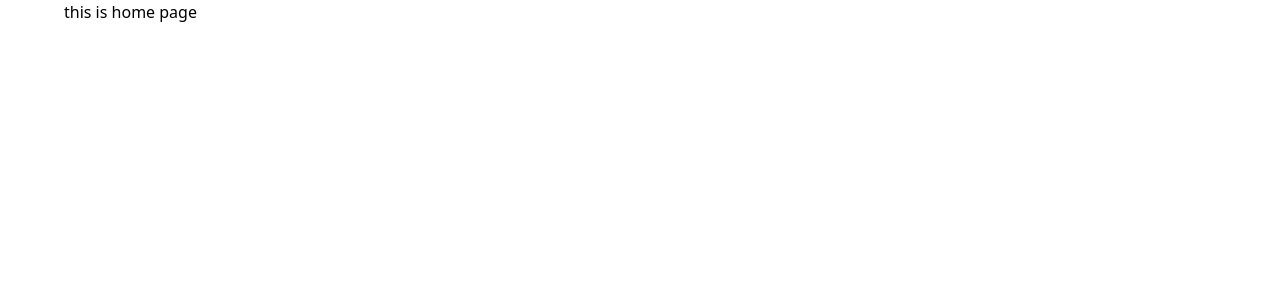
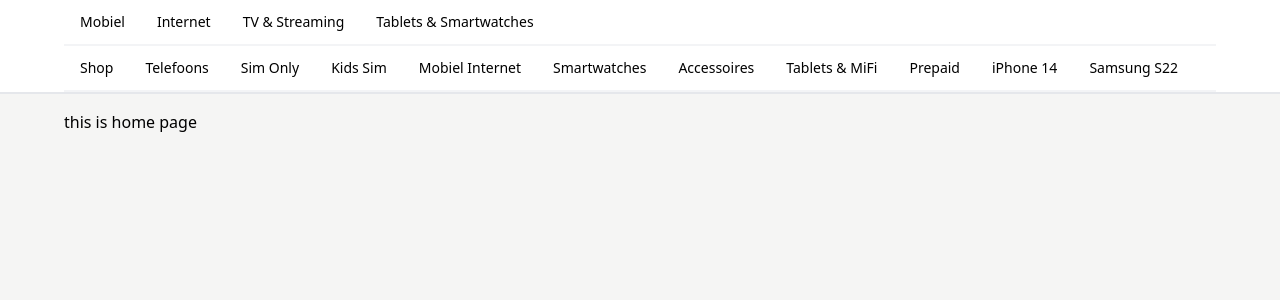
Before and after one commit to Tamara-Zoric/kpn-project-test, a Nuxt app: page / in a window 1280 px wide. Shown: the top 300 px of the page. Built offline with nearby package versions, Linux system fonts and the light colour scheme.

Commit message:
update app with initial layout and navbar

```diff
--- a/app.vue
+++ b/app.vue
@@ -1,6 +1,6 @@
 <template>
   <div>
-    <div class="">
+    <div class="bg-stone-100">
       <nuxt-layout>
         <nuxt-page />
       </nuxt-layout>
--- /dev/null
+++ b/components/layout/NavBar.vue
@@ -0,0 +1,55 @@
+<script setup lang="ts"></script>
+
+<template>
+  <div class="mx-auto flex w-full max-w-6xl flex-col navbar text-sm text-left">
+    <div class="flex flex-row border-b-2 border-gray-100 py-3">
+      <nuxt-link class="px-4 hover:text-gray-500" to="/">
+        <span>Mobiel</span>
+      </nuxt-link>
+      <nuxt-link class="px-4 hover:text-gray-500" to="/products">
+        <span>Internet</span>
+      </nuxt-link>
+      <nuxt-link class="px-4 hover:text-gray-500" to="/products">
+        <span>TV & Streaming</span>
+      </nuxt-link>
+      <nuxt-link class="px-4 hover:text-gray-500" to="/products">
+        <span>Tablets & Smartwatches</span>
+      </nuxt-link>
+    </div>
+    <div class="flex flex-row border-b-2 border-gray-100 py-3">
+      <nuxt-link class="px-4 hover:text-gray-500" to="/">
+        <span>Shop</span>
+      </nuxt-link>
+      <nuxt-link class="px-4 hover:text-gray-500" to="/products">
+        <span>Telefoons</span>
+      </nuxt-link>
+      <nuxt-link class="px-4 hover:text-gray-500" to="/products">
+        <span>Sim Only</span>
+      </nuxt-link>
+      <nuxt-link class="px-4 hover:text-gray-500" to="/products">
+        <span>Kids Sim</span>
+      </nuxt-link>
+      <nuxt-link class="px-4 hover:text-gray-500" to="/">
+        <span>Mobiel Internet</span>
+      </nuxt-link>
+      <nuxt-link class="px-4 hover:text-gray-500" to="/products">
+        <span>Smartwatches</span>
+      </nuxt-link>
+      <nuxt-link class="px-4 hover:text-gray-500" to="/products">
+        <span>Accessoires</span>
+      </nuxt-link>
+      <nuxt-link class="px-4 hover:text-gray-500" to="/products">
+        <span>Tablets & MiFi</span>
+      </nuxt-link>
+      <nuxt-link class="px-4 hover:text-gray-500" to="/products">
+        <span>Prepaid</span>
+      </nuxt-link>
+      <nuxt-link class="px-4 hover:text-gray-500" to="/products">
+        <span>iPhone 14</span>
+      </nuxt-link>
+      <nuxt-link class="px-4 hover:text-gray-500" to="/products">
+        <span>Samsung S22</span>
+      </nuxt-link>
+    </div>
+  </div>
+</template>
--- a/layouts/default.vue
+++ b/layouts/default.vue
@@ -1,7 +1,10 @@
-<script setup lang="ts"></script>
+<script setup lang="ts">
+import NavBar from '~/components/layout/NavBar.vue'
+</script>
 
 <template>
   <div>
+    <div class="w-full bg-white border-b-2 mb-4"><NavBar /></div>
     <div class="h-screen max-w-6xl mx-auto"><slot /></div>
   </div>
 </template>
```
